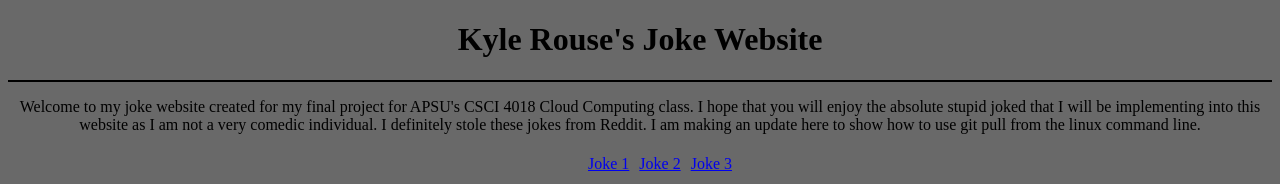
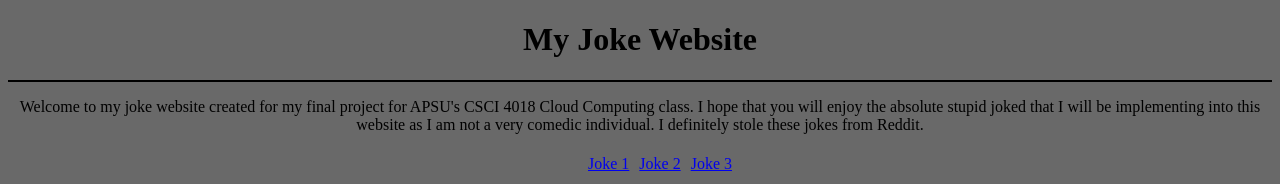
Before and after one commit to seniorslappywag/final-website, a plain HTML site: page index.html in a window 1280 px wide. Shown: the top 184 px of the page. Drawn offline with Linux system fonts and the light colour scheme.

Commit message:
Resetting

```diff
--- a/index.html
+++ b/index.html
@@ -10,13 +10,12 @@
     </head>
     <body id="main-body">
         <h1 id="main-h1">
-            <b>Kyle Rouse's Joke Website</b>
+            <b>My Joke Website</b>
         </h1>
         <hr>
         <p id="main-p">
             Welcome to my joke website created for my final project for APSU's CSCI 4018 Cloud Computing class. I hope that you will enjoy the absolute
             stupid joked that I will be implementing into this website as I am not a very comedic individual. I definitely stole these jokes from Reddit.
-            I am making an update here to show how to use git pull from the linux command line.
         </p>
         <ul>
             <li><a href="joke1.html">Joke 1</a></li>
```
